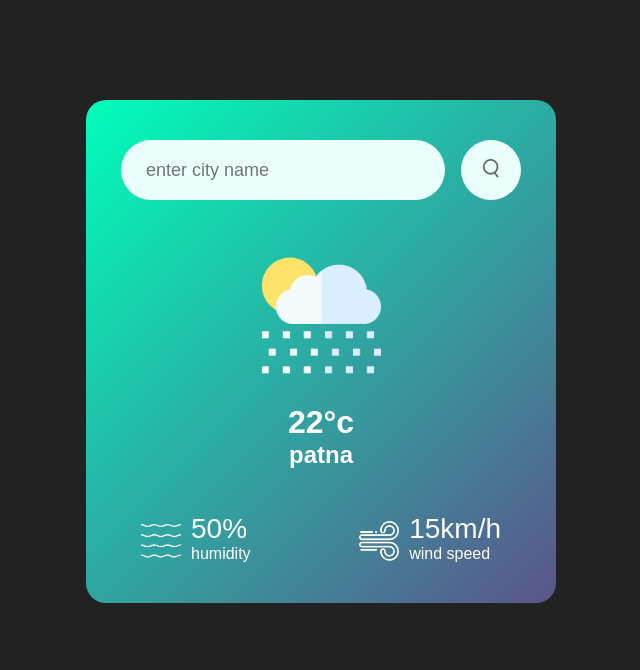
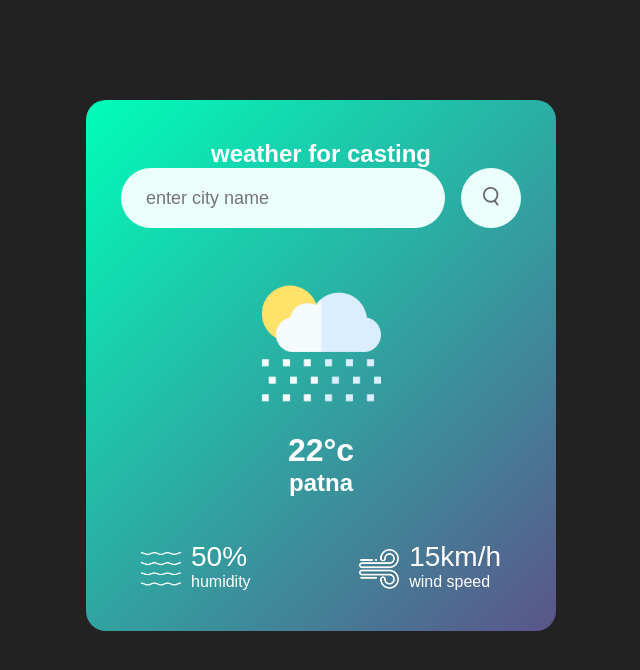
Before and after one commit to udaybscitstudent/weatherforcasting, a plain HTML site: page index.html in a window 1280 px wide. Shown: the whole page, without its empty margins (319-959 px from the left). Drawn offline with Linux system fonts and the light colour scheme; no server answers.

Commit message:
Update index.html
add heading

```diff
--- a/index.html
+++ b/index.html
@@ -8,6 +8,7 @@
 </head>
 <body>
     <div class="card">
+        <h2>weather for casting</h2>
         <div class="search">
             <input type="text" name="search" placeholder="enter city name" spellcheck="false">
             <button onclick="cityValue()"><img src="search.png"></button>
```
